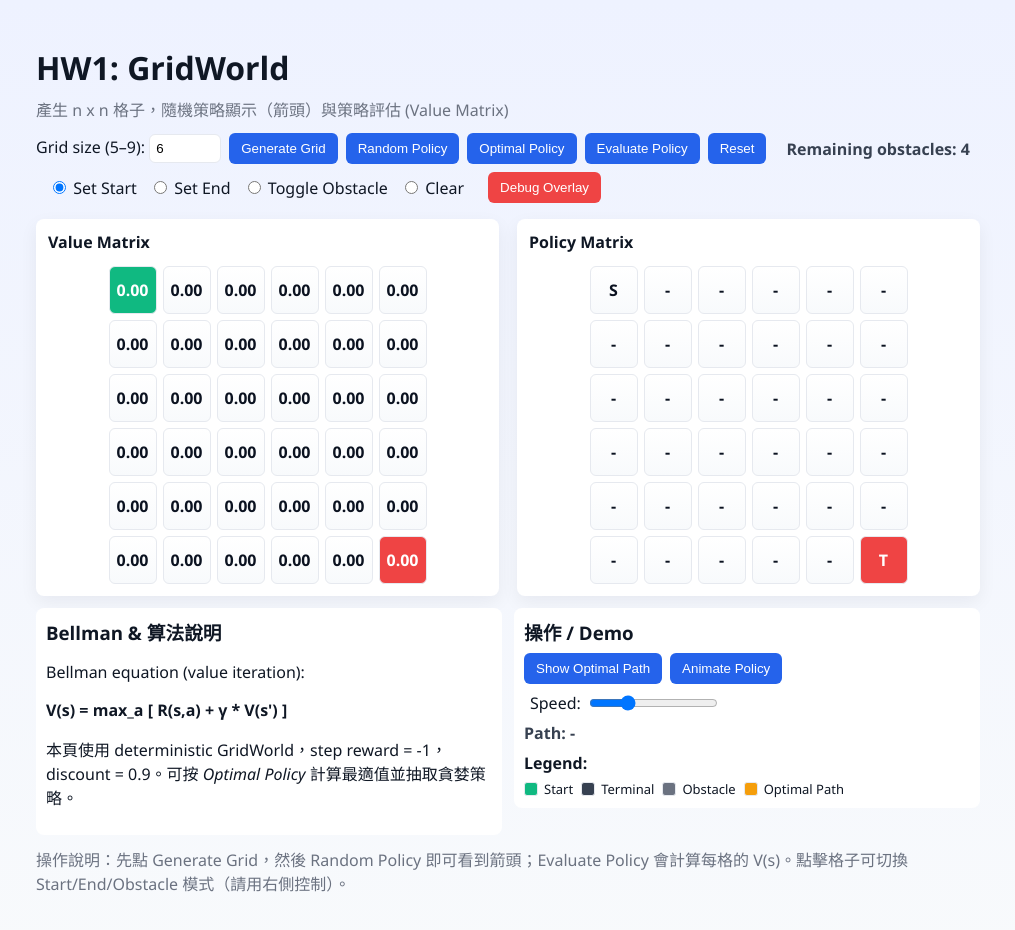
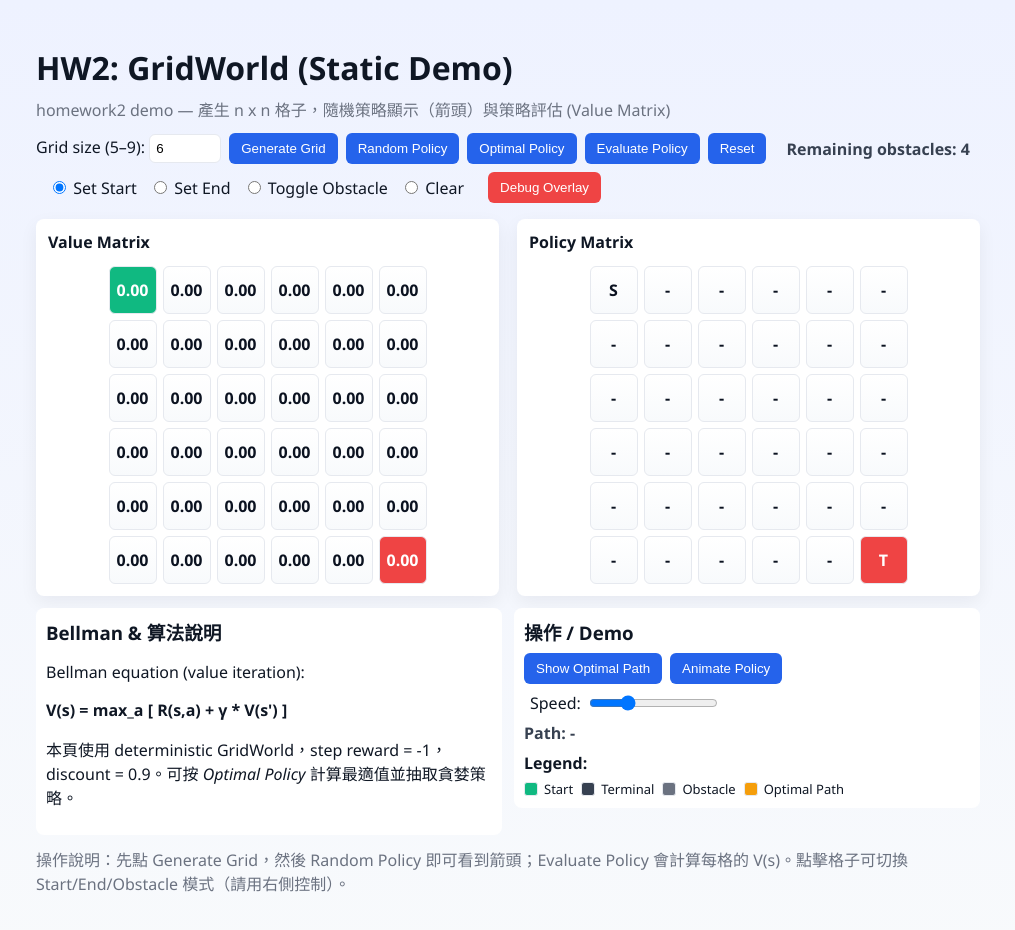
Before and after one commit to tonyyoung-create/114-2-HW1-GridWorld, a plain HTML site: page docs/index.html in a window 1280 px wide. Shown: the whole page, without its empty margins (132-1147 px from the left). Drawn offline with Linux system fonts and the light colour scheme.

Commit message:
docs: mark docs static demo as homework2 and update title

```diff
--- a/docs/index.html
+++ b/docs/index.html
@@ -3,15 +3,16 @@
   <head>
     <meta charset="utf-8" />
     <meta name="viewport" content="width=device-width,initial-scale=1" />
-    <title>HW1: GridWorld (Static Demo)</title>
+  <title>HW2: GridWorld (Static Demo)</title>
     <link rel="stylesheet" href="static/style.css">
   </head>
   <body>
     <!-- This is a static copy of homework2/index_static.html for GitHub Pages -->
 
     <main class="wrap">
-      <h1>HW1: GridWorld</h1>
-      <p class="lead">產生 n x n 格子，隨機策略顯示（箭頭）與策略評估 (Value Matrix)</p>
+  <!-- This static demo is the homework2 version (copied from homework2/index_static.html) -->
+  <h1>HW2: GridWorld (Static Demo)</h1>
+  <p class="lead">homework2 demo — 產生 n x n 格子，隨機策略顯示（箭頭）與策略評估 (Value Matrix)</p>
 
       <div class="controls">
         <label>Grid size (5–9): <input id="nInput" type="number" min="5" max="9" value="6"></label>
```
